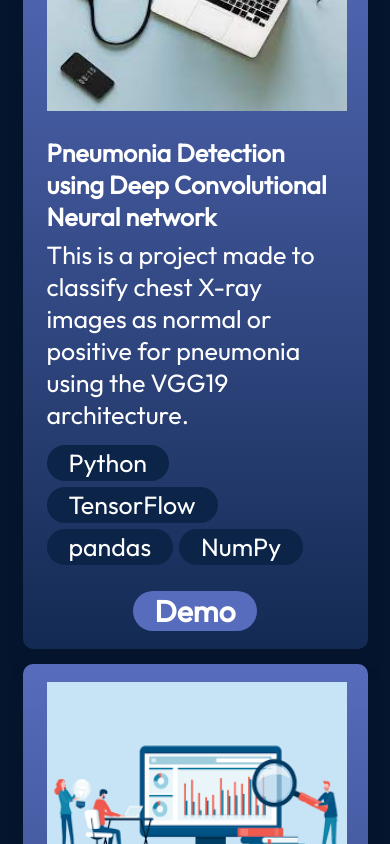
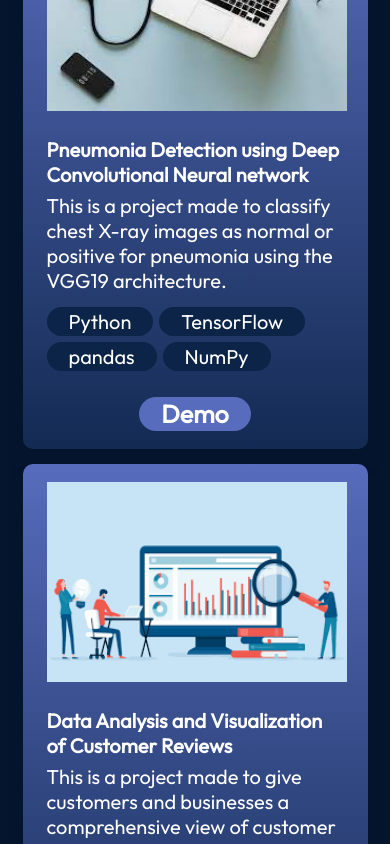
Before and after one commit to DishaRevandkar/my-portfolio, a React (Vite) app: page / in a window 390 px wide. Shown: the part 3040-3884 px from the top of the page. Built offline with nearby package versions, Linux system fonts and the light colour scheme.

Commit message:
Update ProjectCard.module.css

```diff
--- a/src/components/Projects/ProjectCard.module.css
+++ b/src/components/Projects/ProjectCard.module.css
@@ -61,3 +61,20 @@
   background: var(--color-primary);
   padding: 1px 22px;
 }
+@media screen and (max-width: 830px) {
+  .title {
+    font-size: 20px; /* Adjust title font size for mobile */
+  }
+
+  .description {
+    font-size: 20px; /* Adjust description font size for mobile */
+  }
+
+  .skill {
+    font-size: 20px; /* Adjust skill font size for mobile */
+  }
+
+  .link {
+    font-size: 25px; /* Adjust link font size for mobile */
+  }
+}
```
